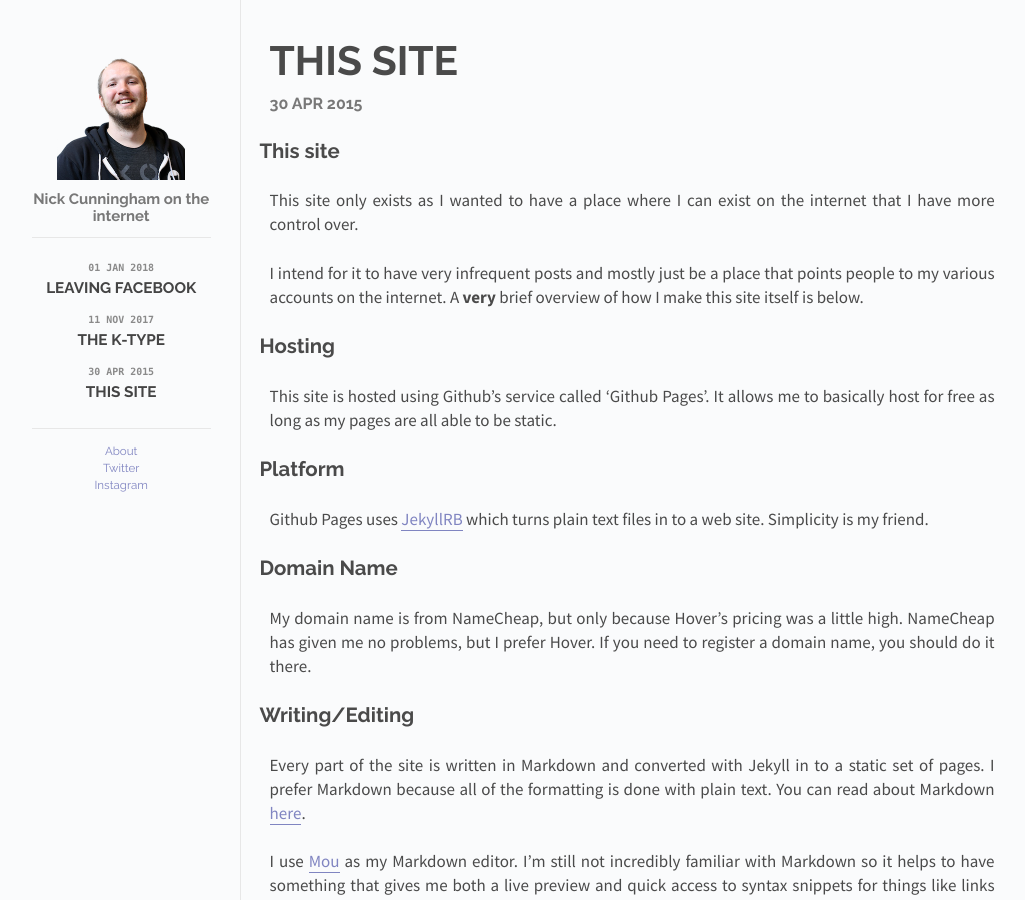
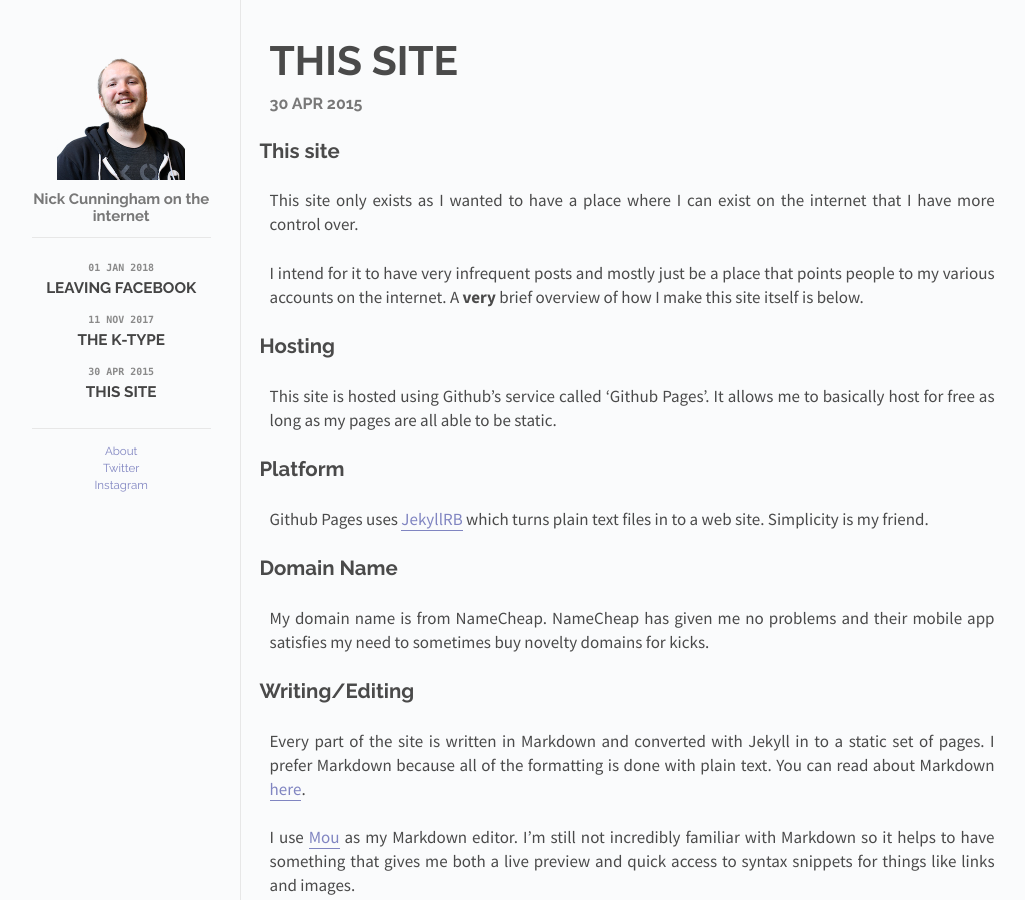
Before and after one commit to cunningham/cunningham.github.io, a Jekyll site: the page built from _posts/2015-04-30-This site.md, in a window 1280 px wide. Shown: the whole page, without its empty margins (118-1143 px from the left). Built offline with Jekyll 4.4.1, drawn with Linux system fonts in a browser that asks for light colours.

Commit message:
Update 2015-04-30-This site.md
Domain explanation was a bit silly.

```diff
--- a/_posts/2015-04-30-This site.md
+++ b/_posts/2015-04-30-This site.md
@@ -19,7 +19,7 @@ This site is hosted using Github's service called 'Github Pages'.  It allows me
 Github Pages uses [JekyllRB](http://jekyllrb.com/) which turns plain text files in to a web site.  Simplicity is my friend.
 
 ## Domain Name
-My domain name is from NameCheap, but only because Hover's pricing was a little high.  NameCheap has given me no problems, but I prefer Hover.  If you need to register a domain name, you should do it there.
+My domain name is from NameCheap.  NameCheap has given me no problems and their mobile app satisfies my need to sometimes buy novelty domains for kicks.
 
 ## Writing/Editing
 Every part of the site is written in Markdown and converted with Jekyll in to a static set of pages.  I prefer Markdown because all of the formatting is done with plain text.  You can read about Markdown [here](http://daringfireball.net/projects/markdown/).
```
